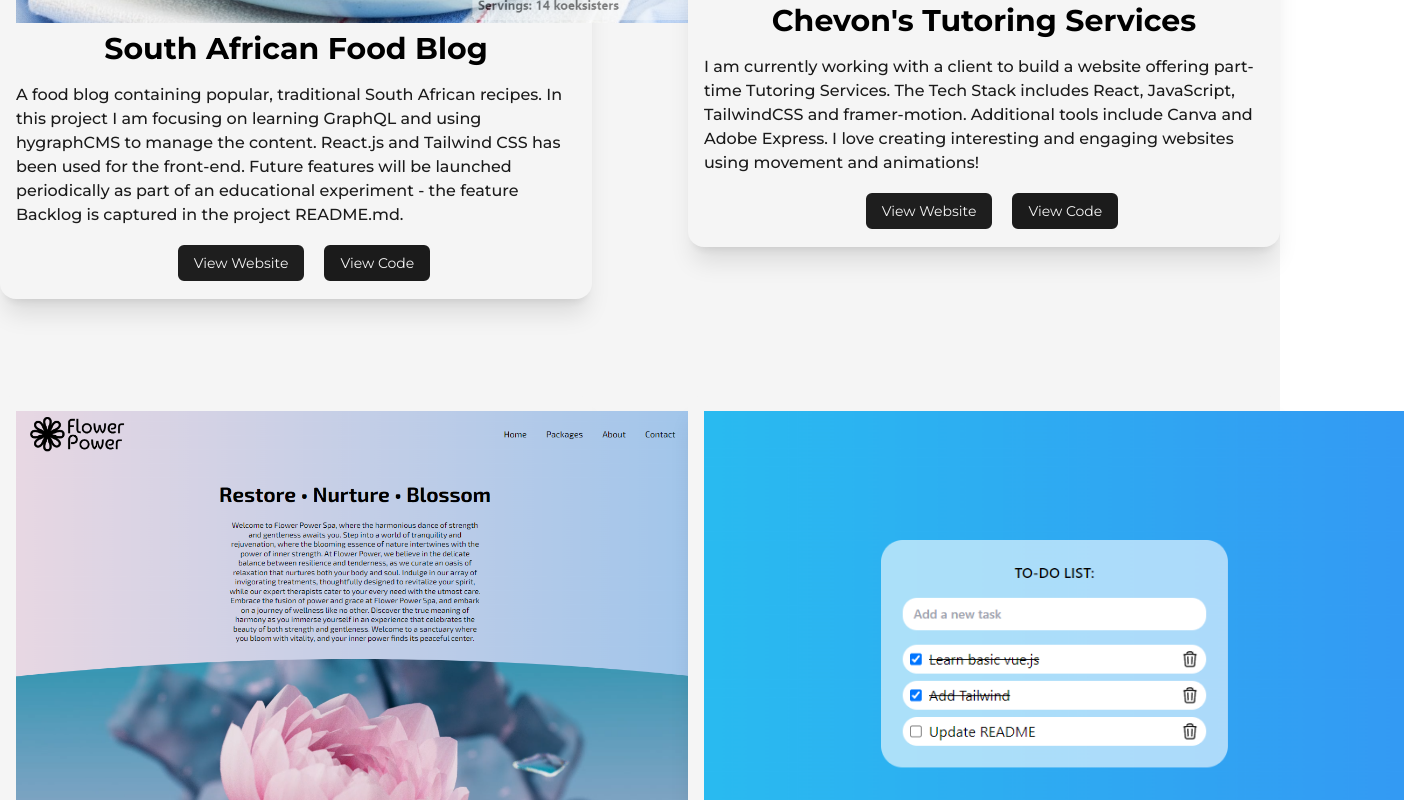
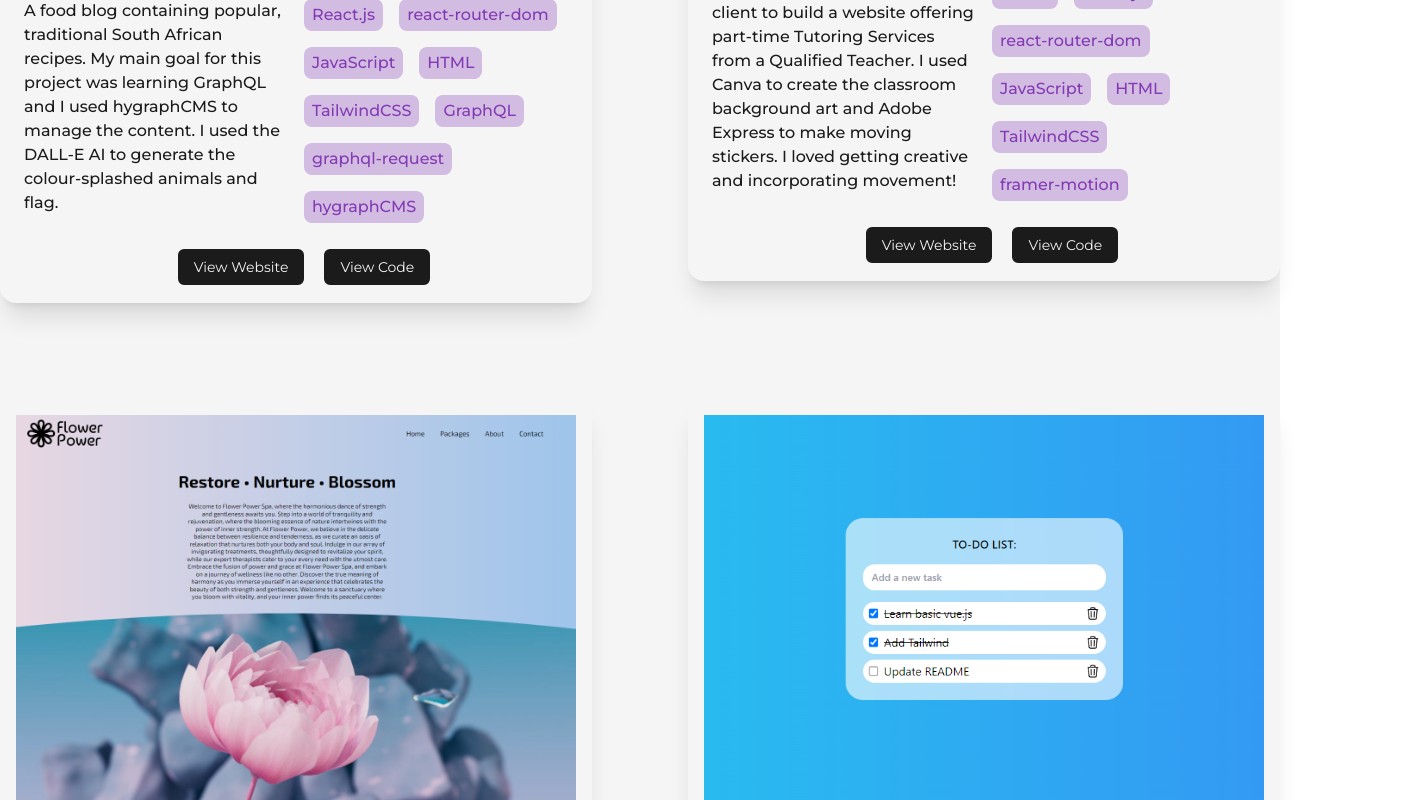
Before and after one commit to kiminel/portfolio, a Next.js app: page /projects in a window 1280 px wide. Shown: the part 920-1720 px from the top of the page, 1404 px wide, since content can reach past the window. Built offline with nearby package versions, Linux system fonts and the light colour scheme.

Commit message:
feat: Added Skill banners with doc links

```diff
--- a/src/components/Project.js
+++ b/src/components/Project.js
@@ -3,7 +3,7 @@ import Image from 'next/image'
 import Link from 'next/link'
 import { motion } from 'framer-motion'
 
-const Project = ({ title, summary, image, hostedLink, githubLink }) => {
+const Project = ({ title, summary, skills, image, hostedLink, githubLink }) => {
   return (
     <>
       <motion.div
@@ -18,24 +18,39 @@ const Project = ({ title, summary, image, hostedLink, githubLink }) => {
         className="flex-col p-4 gap-4 rounded-2xl bg-light shadow-xl hover:shadow-2xl dark:bg-dark dark:shadow-light/25 dark:text-light dark:hover:shadow-night"
       >
         <Link href={hostedLink} target="_blank">
-          <div className="w-full h-full">
-            <Image src={image} alt={title} className="h-auto min-w-[200px] max-w-[700px]" />
+          <div className="w-auto h-full flex justify-center">
+            <Image src={image} alt={title} className="w-auto h-full min-w-[200px]" />
           </div>
         </Link>
 
-        <div className="flex flex-col row-span-2">
         <Link href={hostedLink} target="_blank">
           <h2 className="my-2 w-full text-center text-3xl font-bold dark:text-light px-2">
             {title}
           </h2>
         </Link>
-          <p className="my-2 font-medium text-dark dark:text-light">{summary}</p>
 
-          <div className="mt-2 flex items-center self-center">
+        <div className="grid lg:grid-cols-2">
+          <div className="p-2 font-medium text-dark dark:text-light">{summary}</div>
+          <div>
+            <div className="p-2 flex flex-wrap gap-4">
+              {skills?.map((skill) => (
+                <a
+                  href={skill.link}
+                  target="_blank"
+                  className="bg-primary/30 text-primary dark:bg-night/40 dark:text-night py-1 px-2 rounded-lg font-medium hover:bg-primary hover:text-light hover:dark:bg-night hover:dark:text-light"
+                >
+                  {skill.skill}
+                </a>
+              ))}
+            </div>
+          </div>
+        </div>
+
+        <div className="mt-4 flex justify-center self-center">
           <Link
             href={hostedLink}
             target="_blank"
-              className="ml-4 rounded-lg bg-dark text-light p-2 px-4 text-sm hover:bg-light hover:text-dark border-2 border-solid border-transparent hover:border-dark animate-pulse"
+            className="ml-4 rounded-lg bg-dark text-light p-2 px-4 text-sm hover:bg-light hover:text-dark border-2 border-solid border-transparent hover:border-dark"
           >
             View Website
           </Link>
@@ -47,7 +62,6 @@ const Project = ({ title, summary, image, hostedLink, githubLink }) => {
             View Code
           </Link>
         </div>
-        </div>
       </motion.div>
     </>
   )
--- a/src/pages/projects.js
+++ b/src/pages/projects.js
@@ -23,8 +23,24 @@ const Projects = () => {
               image={saFoodBlogCoverImage}
               title={'South African Food Blog'}
               summary={
-                'A food blog containing popular, traditional South African recipes. In this project I am focusing on learning GraphQL and using hygraphCMS to manage the content. React.js and Tailwind CSS has been used for the front-end. Future features will be launched periodically as part of an educational experiment - the feature Backlog is captured in the project README.md.'
+                'A food blog containing popular, traditional South African recipes. My main goal for this project was learning GraphQL and I used hygraphCMS to manage the content. I used the DALL-E AI to generate the colour-splashed animals and flag.'
               }
+              skills={[
+                { skill: 'React.js', link: 'https://react.dev/' },
+                {
+                  skill: 'react-router-dom',
+                  link: 'https://www.npmjs.com/package/react-router-dom',
+                },
+                {
+                  skill: 'JavaScript',
+                  link: 'https://developer.mozilla.org/en-US/docs/Web/JavaScript',
+                },
+                { skill: 'HTML', link: 'https://developer.mozilla.org/en-US/docs/Web/HTML' },
+                { skill: 'TailwindCSS', link: 'https://https://tailwindcss.com/' },
+                { skill: 'GraphQL', link: 'https://graphql.org/' },
+                { skill: 'graphql-request', link: 'https://www.npmjs.com/package/graphql-request' },
+                { skill: 'hygraphCMS', link: 'https://hygraph.com/' },
+              ]}
               hostedLink={'https://sa-food-blog.netlify.app/'}
               githubLink={'https://github.com/kiminel/food-blog'}
             />
@@ -35,8 +51,23 @@ const Projects = () => {
               image={chevonTutoringCoverImage}
               title={"Chevon's Tutoring Services"}
               summary={
-                'I am currently working with a client to build a website offering part-time Tutoring Services. The Tech Stack includes React, JavaScript, TailwindCSS and framer-motion. Additional tools include Canva and Adobe Express. I love creating interesting and engaging websites using movement and animations!'
+                'I am currently working with a client to build a website offering part-time Tutoring Services from a Qualified Teacher. I used Canva to create the classroom background art and Adobe Express to make moving stickers. I loved getting creative and incorporating movement!'
               }
+              skills={[
+                { skill: 'Canva', link: 'https://www.canva.com/' },
+                { skill: 'React.js', link: 'https://react.dev/' },
+                {
+                  skill: 'react-router-dom',
+                  link: 'https://www.npmjs.com/package/react-router-dom',
+                },
+                {
+                  skill: 'JavaScript',
+                  link: 'https://developer.mozilla.org/en-US/docs/Web/JavaScript',
+                },
+                { skill: 'HTML', link: 'https://developer.mozilla.org/en-US/docs/Web/HTML' },
+                { skill: 'TailwindCSS', link: 'https://https://tailwindcss.com/' },
+                { skill: 'framer-motion', link: 'https://www.framer.com/motion/' },
+              ]}
               hostedLink={'https://chevon-kuik-tutoring.netlify.app/'}
               githubLink={'https://github.com/kiminel/chevon-tutoring'}
             />
@@ -47,8 +78,26 @@ const Projects = () => {
               image={flowerPowerSpaCoverImage}
               title={'Flower Power Spa'}
               summary={
-                'In this basic brochure website, I played around with video animation capabilities. Further expansions include adding pages to the Header Titles, featuring more animation experiments. The Tech Stack includes React, Typescript, WindiCSS and framer-motion.'
+                'In this basic brochure website, I played around with video animation capabilities and the importance of server-side rendering for large-media. '
               }
+              skills={[
+                { skill: 'React.js', link: 'https://react.dev/' },
+                {
+                  skill: 'react-router-dom',
+                  link: 'https://www.npmjs.com/package/react-router-dom',
+                },
+                {
+                  skill: 'Vite',
+                  link: 'https://vitejs.dev/',
+                },
+                {
+                  skill: 'TypeScript',
+                  link: 'https://www.typescriptlang.org/docs/',
+                },
+                { skill: 'HTML', link: 'https://developer.mozilla.org/en-US/docs/Web/HTML' },
+                { skill: 'WindiCSS', link: 'https://windicss.org/' },
+                { skill: 'framer-motion', link: 'https://www.framer.com/motion/' },
+              ]}
               hostedLink={'https://flower-power-spa.netlify.app/'}
               githubLink={'https://github.com/kiminel/flower-power'}
             />
@@ -61,6 +110,14 @@ const Projects = () => {
               summary={
                 'The focus for this To-Do Planner was to learn the basics of Vue.js. I also used TailwindCSS for the first time and ended up loving it! I prefer using it in my personal projects - it makes styling easy to read and write and quick edit. As always, this website was built with the mobile-first mindset and is fully responsive.'
               }
+              skills={[
+                { skill: 'Vue.js', link: 'https://vuejs.org/' },
+                {
+                  skill: 'Vite',
+                  link: 'https://vitejs.dev/',
+                },
+                { skill: 'TailwindCSS', link: 'https://https://tailwindcss.com/' },
+              ]}
               hostedLink={'https://to-do-planner.vercel.app/'}
               githubLink={'https://github.com/kiminel/ToDo-Planner'}
             />
--- a/tailwind.config.js
+++ b/tailwind.config.js
@@ -28,7 +28,6 @@ module.exports = {
       night: '#1e8bc3',
     },
     animation: {
-      pulse: 'pulse 1.5s infinite',
       bounce: 'bounce 1s infinite',
     },
     backgroundImage: {
```
Lines whose indentation alone changed are shown as unchanged.
